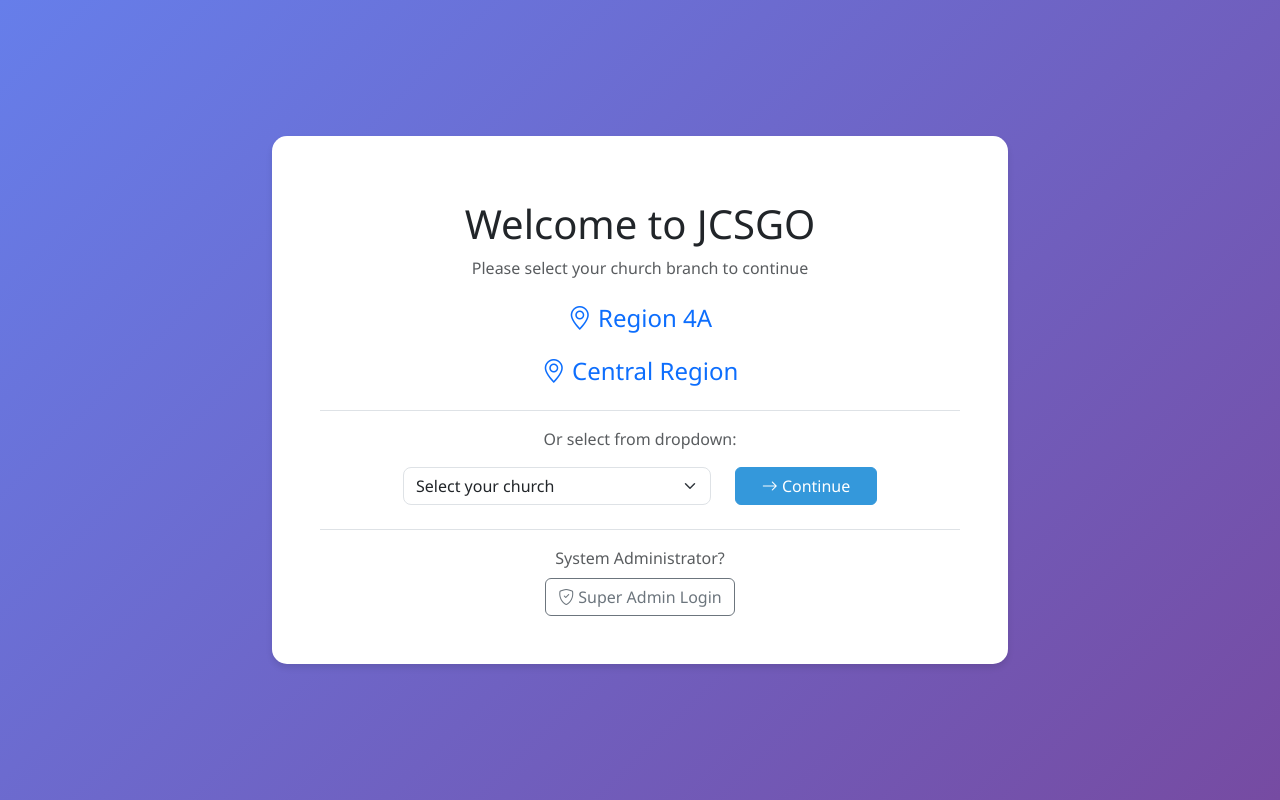
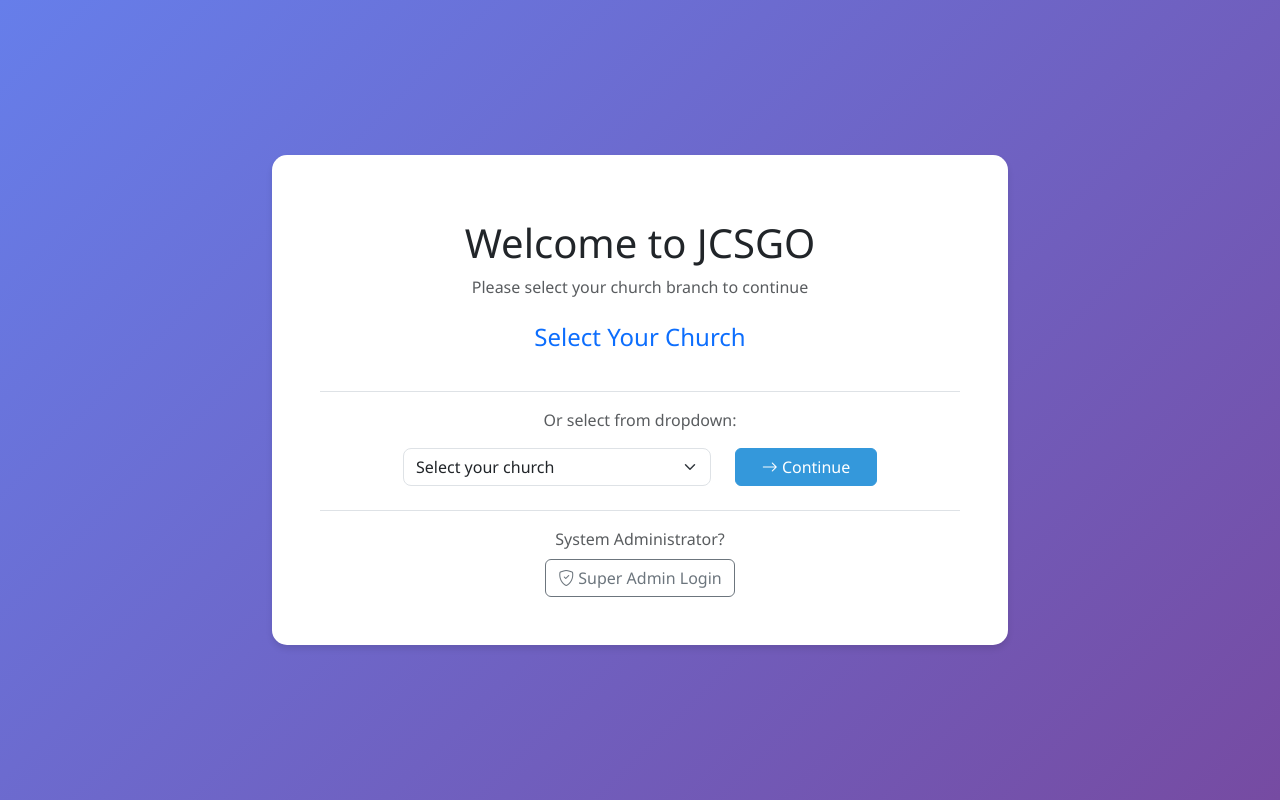
Before and after one commit to ozarragajohnhelboy/JCSGO-Church-System, a Django app: page / in a window 1280 px wide. Run offline with Django 5.2, Linux system fonts and the light colour scheme.

Commit message:
Changed the flow

```diff
--- a/church/settings.py
+++ b/church/settings.py
@@ -163,11 +163,11 @@
 SITE_ID = 1
 
 # Allauth Settings
-ACCOUNT_SIGNUP_FIELDS = ['email*', 'password1*', 'password2*']
-ACCOUNT_LOGIN_METHODS = {'email'}
+ACCOUNT_AUTHENTICATION_METHOD = 'email'
 ACCOUNT_EMAIL_VERIFICATION = 'mandatory'
 ACCOUNT_UNIQUE_EMAIL = True
-ACCOUNT_USER_MODEL_USERNAME_FIELD = None
+ACCOUNT_USERNAME_REQUIRED = False
+ACCOUNT_EMAIL_REQUIRED = True
 ACCOUNT_EMAIL_SUBJECT_PREFIX = '[JCSGO Church] '
 
 # Login/Logout URLs
--- a/churches/views.py
+++ b/churches/views.py
@@ -29,17 +29,21 @@
     else:
         form = ChurchSelectionForm()
 
-    # Group churches by region
-    region_4a_churches = Church.objects.filter(
+    # Get all active churches
+    all_churches = Church.objects.filter(is_active=True).order_by('name')
+
+    # Group churches by region (optional - can be removed if not needed)
+    region_4a_churches = all_churches.filter(
         domain__in=['kasiglahan', 'sanjose', 'christinville', 'tabak']
     ).order_by('name')
 
-    central_region_churches = Church.objects.filter(
+    central_region_churches = all_churches.filter(
         domain__in=['10amfamily', '3pmfamily']
     ).order_by('name')
 
     context = {
         'form': form,
+        'all_churches': all_churches,
         'region_4a_churches': region_4a_churches,
         'central_region_churches': central_region_churches,
     }
--- a/templates/churches/church_selection.html
+++ b/templates/churches/church_selection.html
@@ -16,7 +16,33 @@
               <p class="text-muted">Please select your church branch to continue</p>
             </div>
 
-            <!-- Region 4A Churches -->
+            <!-- All Churches -->
+            <div class="mb-4">
+              <h4 class="text-primary mb-3"><i class="bi bi-church"></i> Select Your Church</h4>
+              <div class="row g-3">
+                {% for church in all_churches %}
+                  <div class="col-md-6 col-lg-4">
+                    <div class="card church-card h-100" onclick="selectChurch('{{ church.domain }}')">
+                      <div class="card-body text-center p-4">
+                        <i class="bi bi-building display-4 text-primary mb-3"></i>
+                        <h5 class="card-title">{{ church.name }}</h5>
+                        <p class="card-text text-muted small">{{ church.location }}</p>
+                        <button class="btn btn-outline-primary btn-sm"><i class="bi bi-arrow-right"></i> Select</button>
+                      </div>
+                    </div>
+                  </div>
+                {% empty %}
+                  <div class="col-12">
+                    <div class="alert alert-info text-center">
+                      <i class="bi bi-info-circle"></i> No churches available at the moment.
+                    </div>
+                  </div>
+                {% endfor %}
+              </div>
+            </div>
+
+            <!-- Region 4A Churches (if you want to keep the regional grouping) -->
+            {% if region_4a_churches %}
             <div class="mb-4">
               <h4 class="text-primary mb-3"><i class="bi bi-geo-alt"></i> Region 4A</h4>
               <div class="row g-3">
@@ -34,8 +60,10 @@
                 {% endfor %}
               </div>
             </div>
+            {% endif %}
 
-            <!-- Central Region Churches -->
+            <!-- Central Region Churches (if you want to keep the regional grouping) -->
+            {% if central_region_churches %}
             <div class="mb-4">
               <h4 class="text-primary mb-3"><i class="bi bi-geo-alt"></i> Central Region</h4>
               <div class="row g-3">
@@ -53,6 +81,7 @@
                 {% endfor %}
               </div>
             </div>
+            {% endif %}
 
             <!-- Alternative Form Selection -->
             <div class="mt-4 pt-3 border-top">
```
